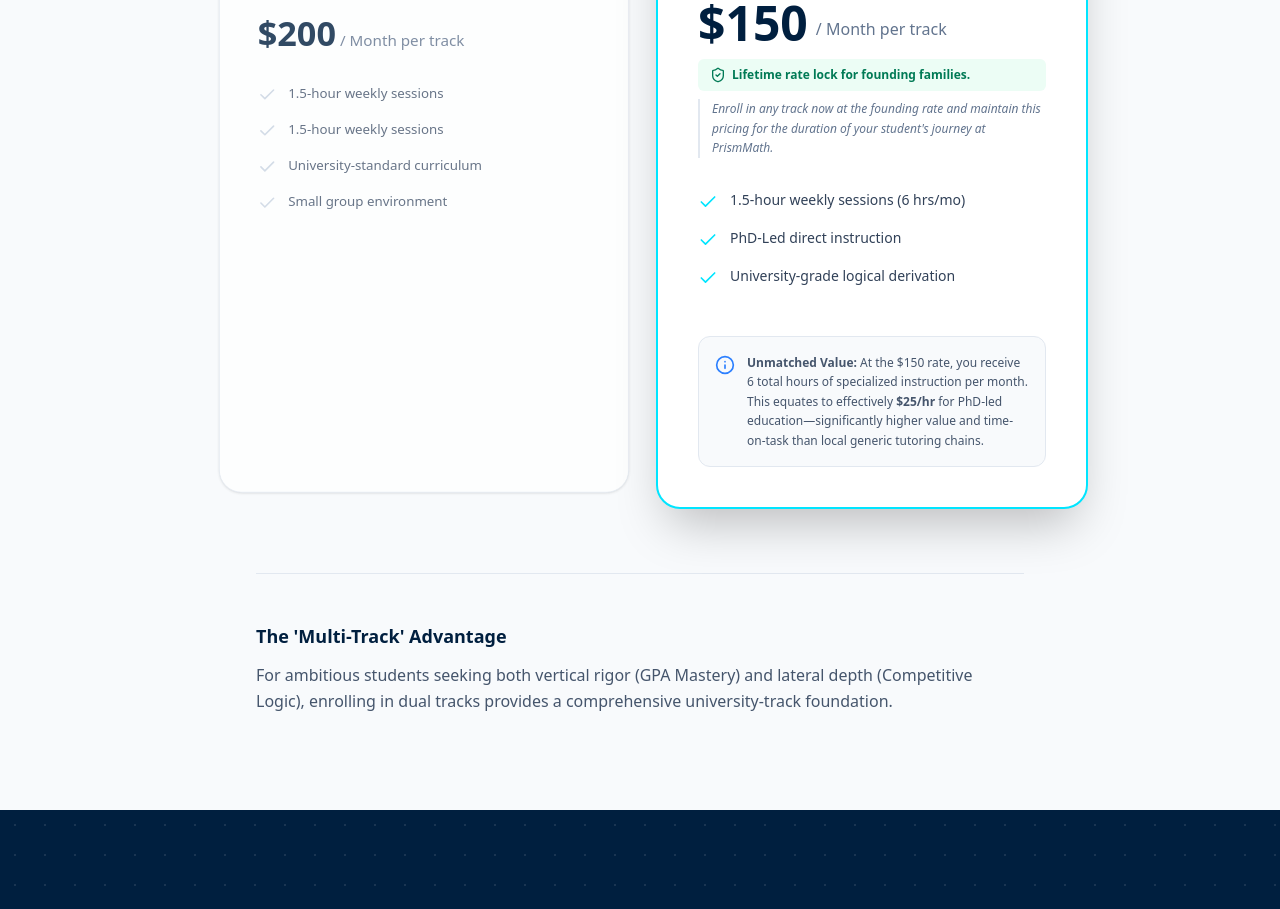
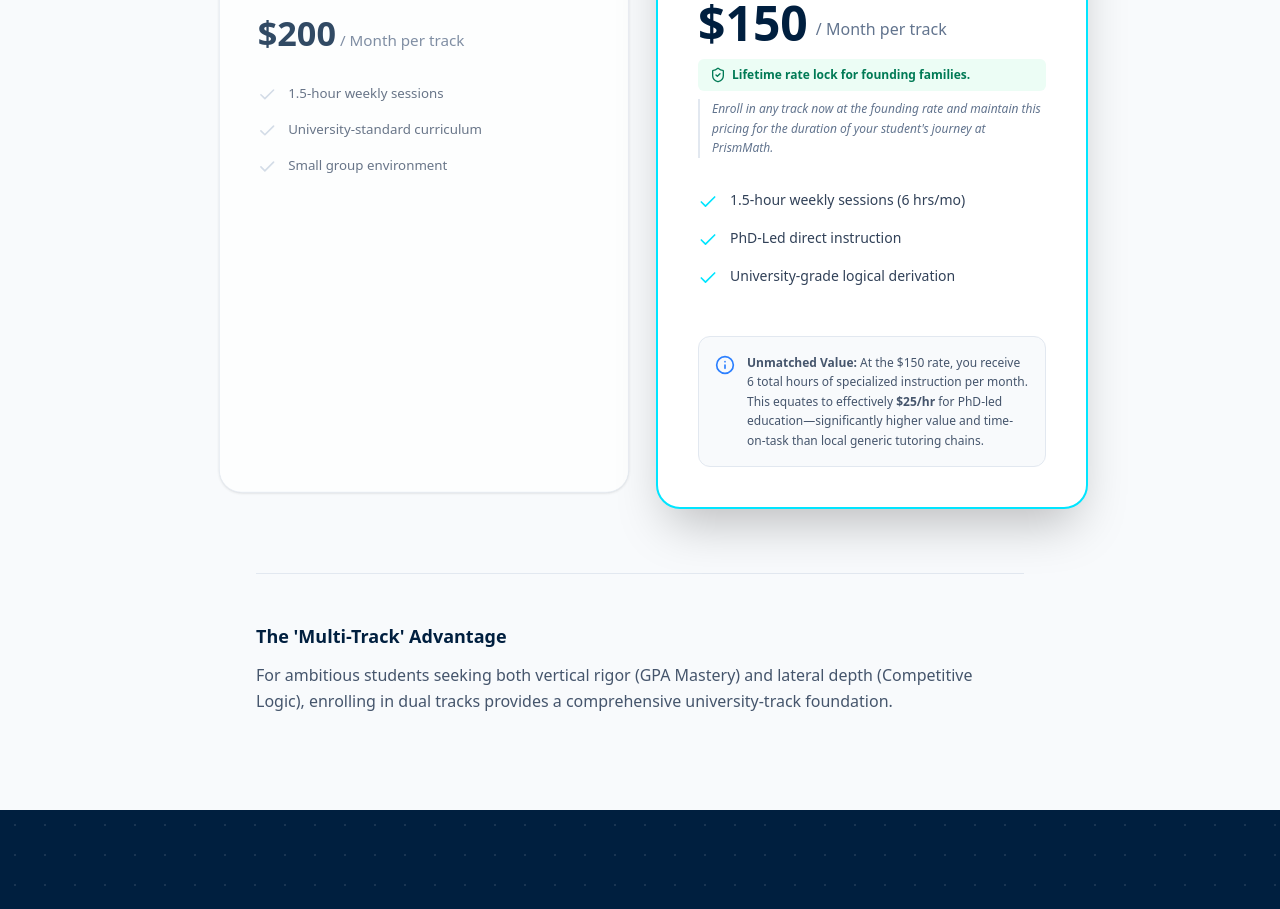
Before and after one commit to sharpencil/prismmath-website, a Next.js app: page /investment in a window 1280 px wide. Shown: the part 1880-2789 px from the top of the page. Built offline with nearby package versions, Linux system fonts and the light colour scheme; a web font is replaced by a local one.

Commit message:
Remove duplicated 1.5-hour weekly sessions from Investment page

```diff
--- a/app/investment/page.tsx
+++ b/app/investment/page.tsx
@@ -124,10 +124,6 @@ export default function InvestmentPage() {
                                     </li>
                                     <li className="flex items-start gap-3">
                                         <Check className="w-5 h-5 text-slate-300 shrink-0 mt-0.5" />
-                                        <span className="text-slate-600 text-sm">1.5-hour weekly sessions</span>
-                                    </li>
-                                    <li className="flex items-start gap-3">
-                                        <Check className="w-5 h-5 text-slate-300 shrink-0 mt-0.5" />
                                         <span className="text-slate-600 text-sm">University-standard curriculum</span>
                                     </li>
                                     <li className="flex items-start gap-3">
```
